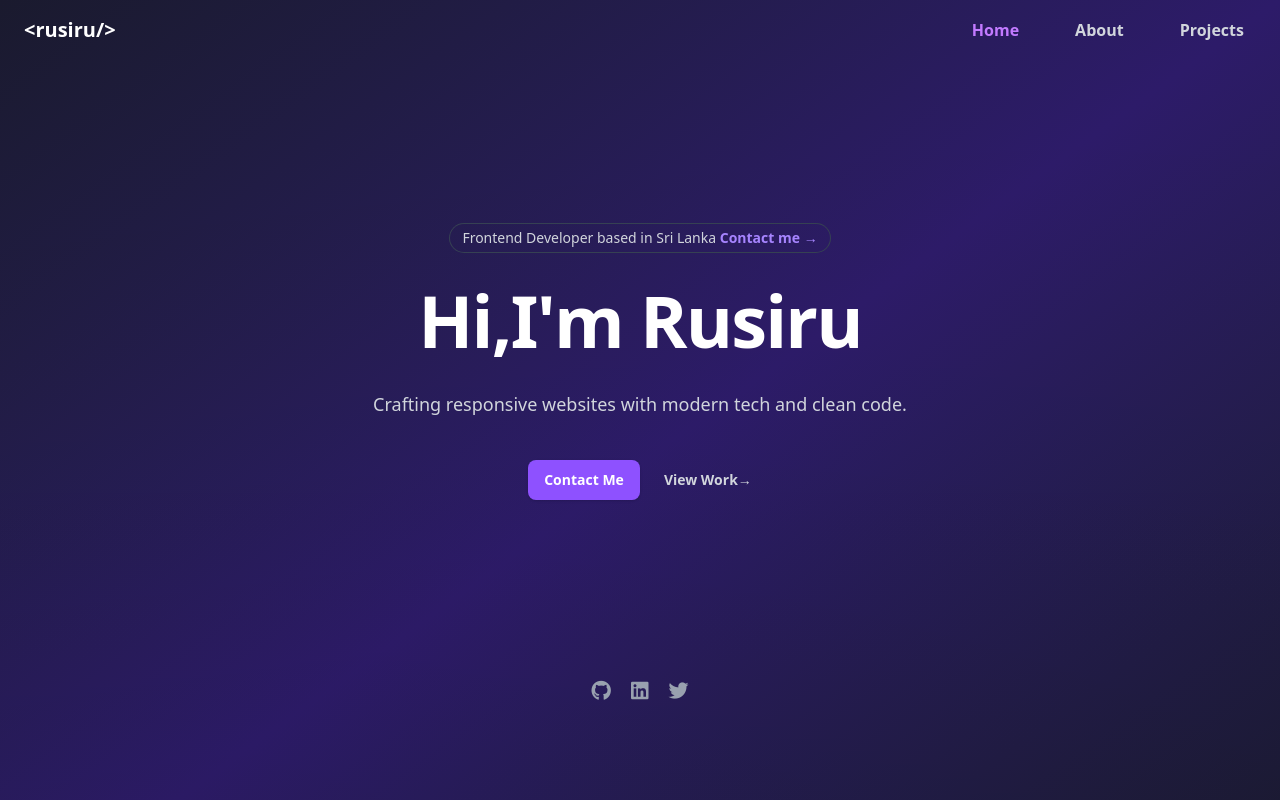
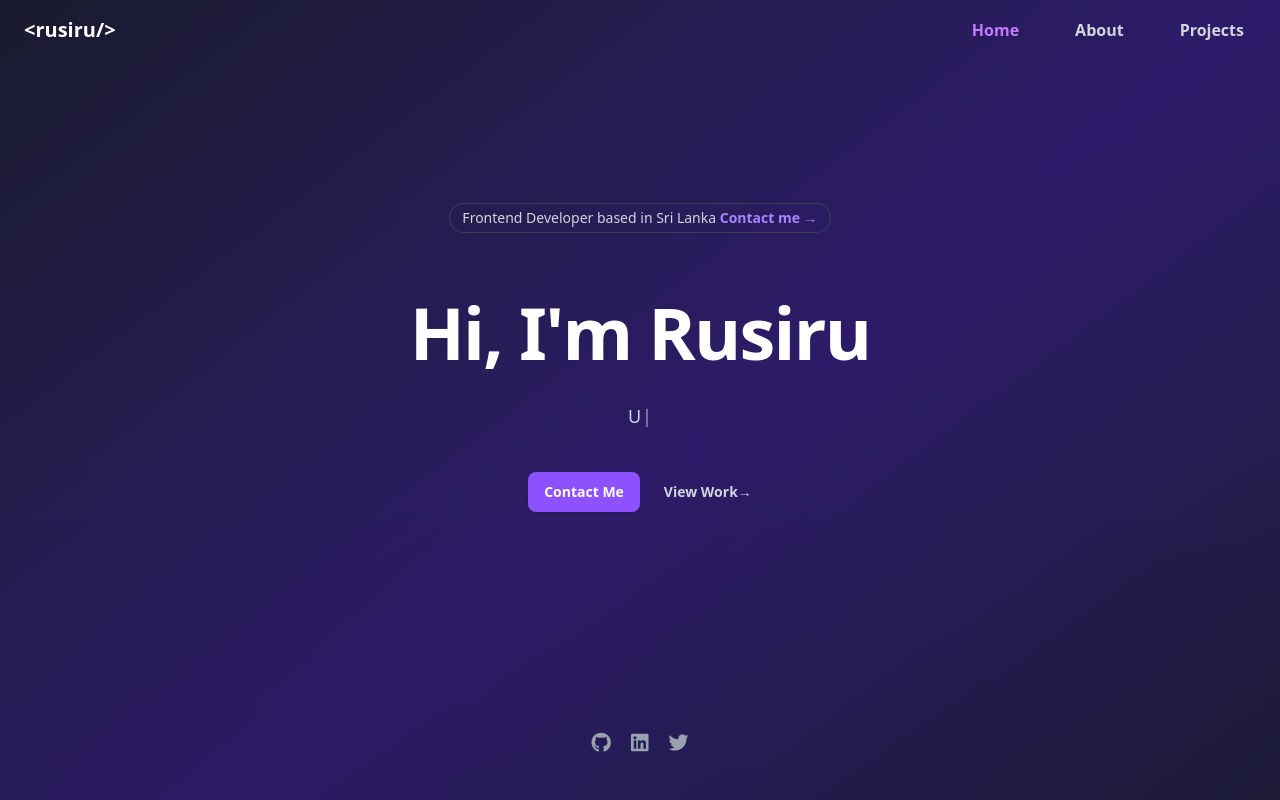
Before and after one commit to rusirukalu/portfolio, a React (Vite) app: page / in a window 1280 px wide. Shown: the top 800 px of the page. Built offline with nearby package versions, Linux system fonts and the light colour scheme.

Commit message:
made changes to the Hero

```diff
--- a/package.json
+++ b/package.json
@@ -13,7 +13,9 @@
     "@tailwindcss/vite": "^4.0.3",
     "react": "^18.3.1",
     "react-dom": "^18.3.1",
-    "tailwindcss": "^4.0.3"
+    "react-typed": "^2.0.12",
+    "tailwindcss": "^4.0.3",
+    "typewriter-effect": "^2.21.0"
   },
   "devDependencies": {
     "@eslint/js": "^9.17.0",
--- a/src/components/Hero.jsx
+++ b/src/components/Hero.jsx
@@ -1,4 +1,5 @@
 import { useState, useEffect } from 'react';
+import TypewriterComponent from 'typewriter-effect';
 
 function Hero() {
     const [isVisible, setIsVisible] = useState(false);
@@ -27,7 +28,7 @@ function Hero() {
             <div className="relative flex min-h-screen items-center justify-center px-6 lg:px-8">
                 <div className="mx-auto max-w-2xl py-32 sm:py-48 lg:py-56">
                     {/* Top banner */}
-                    <div className={`hidden sm:mb-8 sm:flex sm:justify-center transform transition-all duration-700 ${isVisible ? 'translate-y-0 opacity-100' : 'translate-y-10 opacity-0'}`}>
+                    <div className={`hidden sm:mb-16 -mt-5 sm:flex sm:justify-center transform transition-all duration-700 ${isVisible ? 'translate-y-0 opacity-100' : 'translate-y-10 opacity-0'}`}>
                         <div className="relative rounded-full px-3 py-1 text-sm text-gray-300 ring-1 ring-gray-700 hover:ring-violet-500 transition-all duration-300">
                             Frontend Developer based in Sri Lanka{' '}
                             <a href="#contact" className="font-semibold text-violet-400 hover:text-violet-300 transition-colors duration-300">
@@ -41,10 +42,10 @@ function Hero() {
                         <h1 className={`text-5xl font-bold tracking-tight text-white sm:text-7xl transform transition-all duration-700 ${isVisible ? 'translate-y-0 opacity-100' : 'translate-y-10 opacity-0'}`}>
                             <span className="inline-block hover:text-violet-400 transition-colors duration-300">H</span>
                             <span className="inline-block hover:text-violet-400 transition-colors duration-300">i</span>
-                            <span className="inline-block">,</span>
-                            <span className="inline-block"> </span>
+                            <span className="inline-block hover:text-violet-400 transition-colors duration-300">,</span>
+                            <span className="inline-block hover:text-violet-400 transition-colors duration-300">&nbsp;</span>
                             <span className="inline-block hover:text-violet-400 transition-colors duration-300">I</span>
-                            <span className="inline-block hover:text-violet-400 transition-colors duration-300">'</span>
+                            <span className="inline-block hover:text-violet-400 transition-colors duration-300">&apos;</span>
                             <span className="inline-block hover:text-violet-400 transition-colors duration-300">m</span>
                             <span className="inline-block"> </span>
                             <span className="inline-block hover:text-violet-400 transition-colors duration-300">&nbsp;</span>
@@ -57,9 +58,21 @@ function Hero() {
                         </h1>
 
                         {/* Description */}
-                        <p className={`mt-8 text-lg leading-8 text-gray-300 transform transition-all duration-700 delay-200 ${isVisible ? 'translate-y-0 opacity-100' : 'translate-y-10 opacity-0'}`}>
+                        {/* <p className={`mt-8 text-lg leading-8 text-gray-300 transform transition-all duration-700 delay-200 ${isVisible ? 'translate-y-0 opacity-100' : 'translate-y-10 opacity-0'}`}>
                             Crafting responsive websites with modern tech and clean code.
-                        </p>
+                        </p> */}
+                        <div className="mt-8 text-lg font-medium leading-8 text-gray-300 transform transition-all duration-700 delay-200">
+                            <TypewriterComponent
+                                options={{
+                                    strings: ['Frontend Developer', 'UI/UX Designer'],
+                                    autoStart: true,
+                                    loop: true,
+                                    deleteSpeed: 50,
+                                    delay: 100,
+                                    className: "text-2xl text-violet-400"
+                                }}
+                            />
+                        </div>
 
                         {/* CTA Buttons */}
                         <div className={`mt-10 flex items-center justify-center gap-x-6 transform transition-all duration-700 delay-300 ${isVisible ? 'translate-y-0 opacity-100' : 'translate-y-10 opacity-0'}`}>
@@ -84,7 +97,7 @@ function Hero() {
                         </div>
 
                         {/* Social Links */}
-                        <div className={`mt-45 flex justify-center gap-5 transform transition-all duration-700 delay-400 ${isVisible ? 'translate-y-0 opacity-100' : 'translate-y-10 opacity-0'}`}>
+                        <div className={`mt-55 flex justify-center gap-5 transform transition-all duration-700 delay-400 ${isVisible ? 'translate-y-0 opacity-100' : 'translate-y-10 opacity-0'}`}>
                             <a
                                 href="https://github.com"
                                 target="_blank"
```
Also changed, not shown: 1 other file (tests, documents, lock files or other folders).
